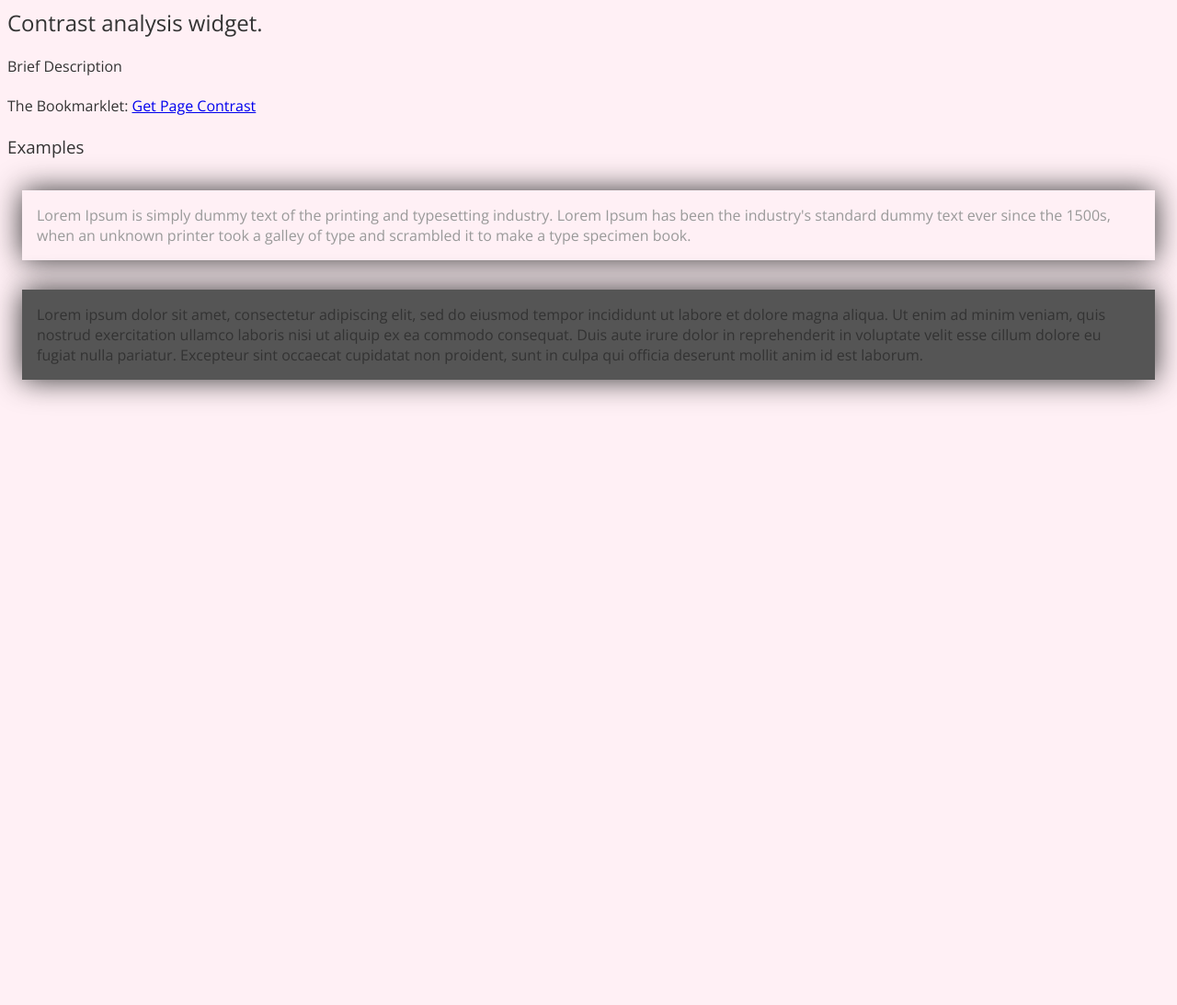
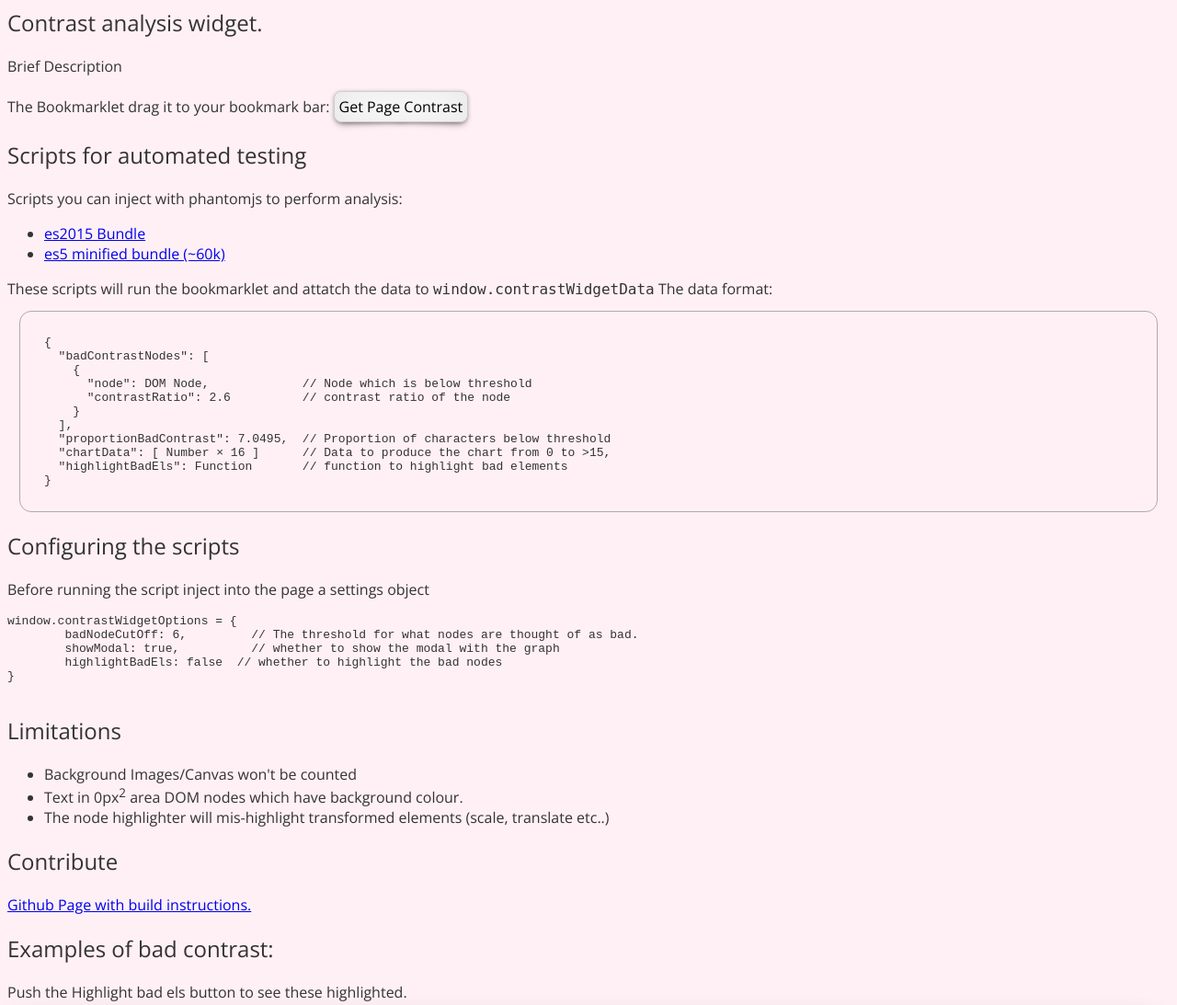
Before and after one commit to AdaRoseCannon/contrast-widget, a website: page client/index.html in a window 1280 px wide. Shown: the top 1093 px of the page at 92% size. Before the commit the page ends 800 px from the top, so only its background shows below. Drawn offline with nearby package versions, Linux system fonts and the light colour scheme.

Commit message:
Type type type

```diff
--- a/client/index.html
+++ b/client/index.html
@@ -3,9 +3,13 @@
 		<link href='https://fonts.gstatic.com' rel='preconnect' crossorigin>
 		<link href='https://fonts.googleapis.com/css?family=Open+Sans:300italic,400,300,600,800' rel='stylesheet' type='text/css'>
 		<style>
+
+			html {
+				background: #FFF0F5;
+			}
+
 			html, body {
 				font-family: 'Open Sans', sans-serif;
-				background: #FFF0F5;
 				font-weight: 400;
 				color: #333;
 			}
@@ -29,6 +33,61 @@
 				margin: 1em;
 			}
 
+			.bookmarklet {
+				display: inline-block;
+				background: #eee;
+				border: 1px solid #ccc;
+				padding: 0.3em;
+				border-radius: 0.5em;
+				text-decoration: none;
+				color: black;
+				cursor: move;
+				cursor: copy;
+				cursor: grab;
+			}
+
+			.lifted {
+				position:relative;
+				background:#fff;
+				box-shadow:0 1px 4px rgba(0, 0, 0, 0.3), 0 0 40px rgba(0, 0, 0, 0.1) inset;
+			}
+
+			/* Lifted corners */
+
+			.lifted:before,
+			.lifted:after {
+				content: "";
+				position: absolute;
+				z-index: -1;
+				bottom:15px;
+				left:3%;
+				width:50%;
+				height:20%;
+				max-width:300px;
+				box-shadow:0 15px 10px rgba(0, 0, 0, 0.7);
+				transform:rotate(-3deg);
+			}
+
+			.lifted:after {
+				right:3%;
+				left:auto;
+				transform:rotate(3deg);
+			}
+
+			.code {
+				font-family: mono;
+				display: inline;
+			}
+
+			pre.codeblock {
+				display: block;
+				border: 1px solid rgba(100, 100, 100, 0.5);
+				background: 1px solid rgba(100, 100, 100, 0.3);
+				padding: 2em;
+				border-radius: 1em;
+				margin: 1em;
+			}
+
 		</style>
 	</head>
 	<body>
@@ -36,8 +95,50 @@
 			<h1>Contrast analysis widget.</h1>
 			<p>Brief Description</p>
 
-			<h4>The Bookmarklet: <a href="javascript:<!-- @echo bm -->" class="bookmarklet">Get Page Contrast</a></h4>
-			<h3>Examples</h3>
+			<p>The Bookmarklet drag it to your bookmark bar: <a href="javascript:<!-- @echo bm -->" class="bookmarklet lifted">Get Page Contrast</a></p>
+
+			<h2>Scripts for automated testing</h2>
+			<p>
+				Scripts you can inject with phantomjs to perform analysis:
+				<ul>
+					<li><a href="./bundle.es2015.js">es2015 Bundle</a></li>
+					<li><a href="./bundle.min.js">es5 minified bundle (~60k)</a></li>
+				</ul>
+				These scripts will run the bookmarklet and attatch the data to <span class="code">window.contrastWidgetData</span> The data format:
+				<pre class="codeblock">{
+  "badContrastNodes": [
+    {
+      "node": DOM Node,             // Node which is below threshold
+      "contrastRatio": 2.6          // contrast ratio of the node
+    }
+  ],
+  "proportionBadContrast": 7.0495,  // Proportion of characters below threshold
+  "chartData": [ Number &#215; 16 ]      // Data to produce the chart from 0 to >15,
+  "highlightBadEls": Function       // function to highlight bad elements
+}</pre>
+			</p>
+
+			<h2>Configuring the scripts</h2>
+			<p>Before running the script inject into the page a settings object</p>
+			<pre>
+window.contrastWidgetOptions = {
+	badNodeCutOff: 6,         // The threshold for what nodes are thought of as bad.
+	showModal: true,          // whether to show the modal with the graph
+	highlightBadEls: false  // whether to highlight the bad nodes
+}
+			</pre>
+			<h2>Limitations</h2>
+			<ul>
+				<li>Background Images/Canvas won't be counted</li>
+				<li>Text in 0px<sup>2</sup> area DOM nodes which have background colour.</li>
+				<li>The node highlighter will mis-highlight transformed elements (scale, translate etc..)</li>
+			</ul>
+
+			<h2>Contribute</h2>
+			<p><a href="https://github.com/AdaRoseEdwards/contrast-widget">Github Page with build instructions.</a></p>
+
+			<h2>Examples of bad contrast:</h2>
+			<p>Push the Highlight bad els button to see these highlighted.</p>
 			<div>
 				<div class="standout low-contrast-fg">
 					Lorem Ipsum is simply dummy text of the printing and typesetting industry. Lorem Ipsum has been the industry's standard dummy text ever since the 1500s, when an unknown printer took a galley of type and scrambled it to make a type specimen book.
--- a/package.json
+++ b/package.json
@@ -7,14 +7,17 @@
     "build:js": "mkdir -p build && rollup -c && babel --presets es2015 ./build/bundle.es2015.js | uglifyjs -m --screw-ie8 > ./build/bundle.min.js && wc -c ./build/bundle.min.js",
     "build:html": "node ./build-html.js",
     "watch": "nodemon --watch ./lib --exec 'npm run build'",
-    "build": "npm run build:js && npm run build:html"
+    "build": "npm run build:js && npm run build:html",
+    "deploy": "npm run build && git-directory-deploy --directory ./build"
   },
+  "repository": "https://github.com/AdaRoseEdwards/contrast-widget",
   "author": "Ada Rose Edwards <ada@ada.is>",
   "license": "MIT",
   "devDependencies": {
     "babel-cli": "^6.5.1",
     "babel-preset-es2015": "^6.5.0",
     "chartist": "^0.9.5",
+    "git-directory-deploy": "^1.4.0",
     "nodemon": "^1.8.1",
     "preprocess": "^3.0.2",
     "rollup": "^0.25.3",
```
Also changed, not shown: lib/main.js.
